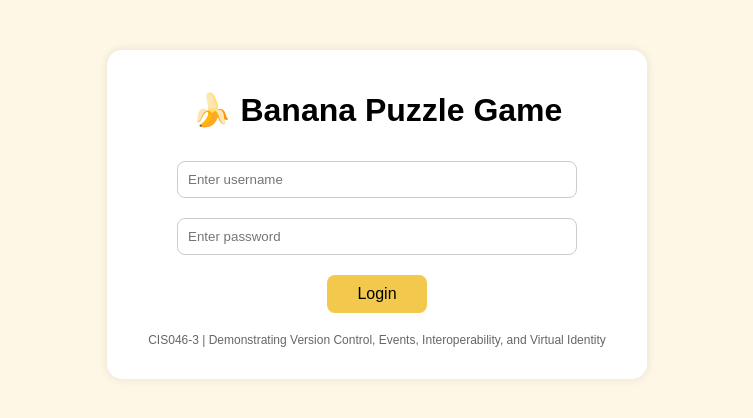
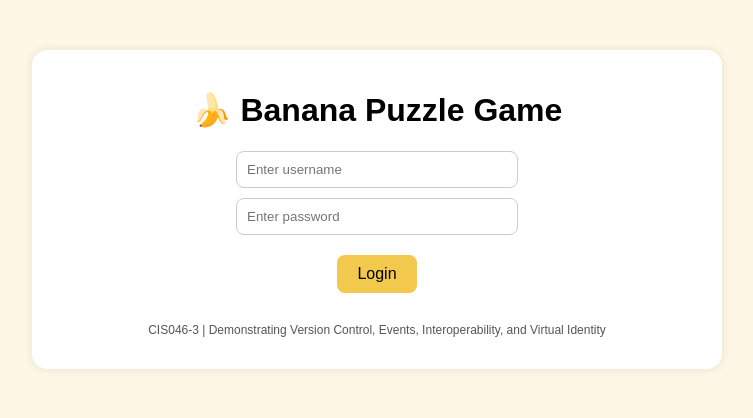
Before and after one commit to manishkshettri/banana-game, a PHP site: page / in a window 1280 px wide. Shown: the top 418 px of the page, without its empty margins (263-1016 px from the left). Run offline with PHP 8.4, Linux system fonts and the light colour scheme.

Commit message:
Bug fix and improvement in login button and puzzle width alignment

```diff
--- a/style.css
+++ b/style.css
@@ -1,13 +1,14 @@
 body {
   font-family: Arial, sans-serif;
+  text-align: center;
   background-color: #fff7e6;
-  text-align: center;
   margin: 0;
+  padding: 0;
 }
 
 .container {
   width: 90%;
-  max-width: 500px;
+  max-width: 650px;
   margin: 50px auto;
   background: #fff;
   padding: 20px;
@@ -20,24 +21,22 @@ body {
 }
 
 input {
-  width: 100%;
-  max-width: 400px;
+  display: block;
+  width: 40%;
   margin: 10px auto;
   padding: 10px;
+  border: 1px solid #ccc;
   border-radius: 8px;
-  border: 1px solid #ccc;
-  box-sizing: border-box;
 }
 
 button {
   background-color: #f2c94c;
   border: none;
-  padding: 10px 30px;
+  padding: 10px 20px;
   border-radius: 8px;
   cursor: pointer;
+  font-size: 16px;
   margin-top: 10px;
-  font-size: 16px;
-  font-weight: 500;
 }
 
 button:hover {
@@ -52,7 +51,7 @@ button:hover {
 }
 
 footer {
-  margin-top: 20px;
+  margin-top: 30px;
   font-size: 12px;
-  color: #666;
+  color: #555;
 }
```
Also changed, not shown: index.html (line endings or trailing spaces).
